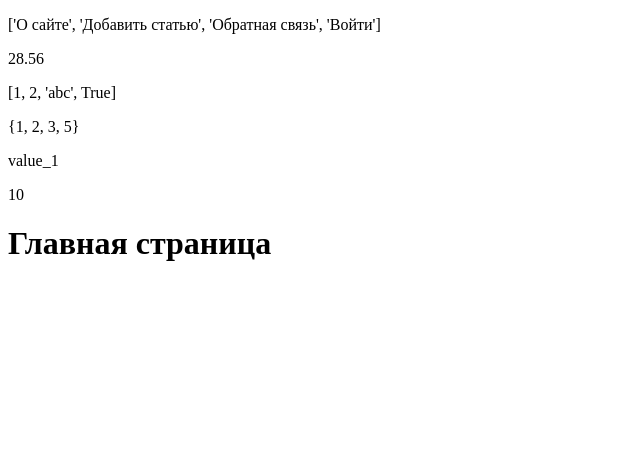
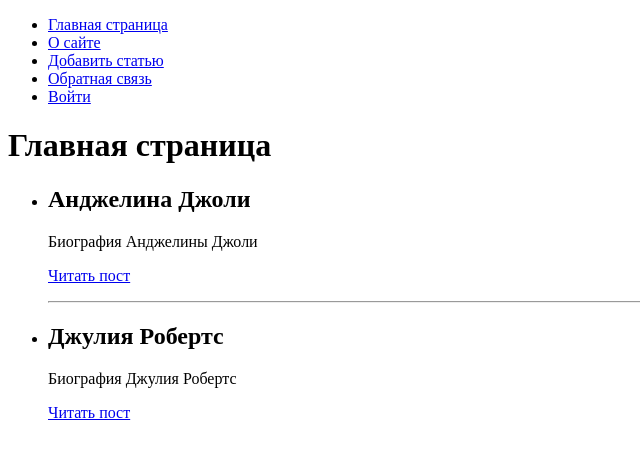
Before and after one commit to JackCodder/Django, a Django app: page / in a window 1280 px wide. Shown: the top 459 px of the page, without its empty margins (0-640 px from the left). Run offline with Django 4.2, Linux system fonts and the light colour scheme.

Commit message:
Стандартные щаблонные фильтры, шаблонные теги url, for if

```diff
--- a/django/sitewomen/women/templates/women/index.html
+++ b/django/sitewomen/women/templates/women/index.html
@@ -1,15 +1,36 @@
 <!DOCTYPE html>
+
 <head>
     <meta charset="UTF-8">
     <title>{{ title }}</title>
 </head>
+
 <body>
-<p >{{ menu }}</p>
-<p >{{ float }}</p>
-<p >{{ lst }}</p>
-<p >{{ set }}</p>
-<p >{{ dict.key_1 }}</p>
-<p >{{ obj.a }}</p>
-<h1>{{ title }}</h1>
+    <ul>
+        <li><a href="{% url 'home' %}">Главная страница</a></li>
+        {% for m in menu %}
+        {% if not forloop.last %}<li>{% else %}</li>
+        <li class="last">{% endif %}
+            <a href="{% url m.url_name %}">{{ m.title }}</a>
+        </li>
+        {% endfor%}
+    </ul>
+    <h1>{{ title }}</h1>
+
+    <ul>
+        {% for p in posts %}
+        {% if p.is_published %}
+        <li>
+            <h2>{{ p.title }}</h2>
+            <p>{{ p.content}}</p>
+            <p><a href="{% url 'post' p.id %}">Читать пост</a></p>
+            {% if not forloop.last %}
+            <hr>
+            {% endif %}
+        </li>
+        {% endif %}
+        {% endfor %}
+    </ul>
 </body>
+
 </html>
--- a/django/sitewomen/women/urls.py
+++ b/django/sitewomen/women/urls.py
@@ -5,9 +5,10 @@
 register_converter(converters.FourDigitYearConverter, 'year4')
 
 urlpatterns = [
-    path('', views.index, name='home'), #http://127.0.0.1:8000/
-    path('about/', views.about, name='about'), #http://127.0.0.1:8000/cats/2
-    path('cats/<int:cat_id>/', views.categories, name='cat_id'), #http://127.0.0.1:8000/cats/2
-    path('cats/<slug:cat_slug>/', views.categories_by_slug, name='cats'), #http://127.0.0.1:8000/cats/ad2
-    path('archive/<year4:year>/', views.archive, name='archive'), #http://127.0.0.1:8000/archive/2024
+    path('', views.index, name='home'),
+    path('about/', views.about, name='about'),
+    path('addpage/', views.addpage, name='add_page'),
+    path('contact/', views.contact, name='contact'),
+    path('login/', views.login, name='login'),
+    path('post/<int:post_id>/', views.show_post, name='post'),
 ]
--- a/django/sitewomen/women/views.py
+++ b/django/sitewomen/women/views.py
@@ -1,49 +1,45 @@
 from django.http import Http404, HttpResponse, HttpResponseNotFound
 from django.shortcuts import render, redirect
 from django.template.loader import render_to_string
+from django.template.defaultfilters import slugify
 
 
-menu = ["О сайте", "Добавить статью", "Обратная связь", "Войти"]
+menu = [{'title': "О сайте", 'url_name': 'about'},
+        {'title': "Добавить статью", 'url_name': 'add_page'},
+        {'title': "Обратная связь", 'url_name': 'contact'},
+        {'title': "Войти", 'url_name': 'login'}
+]
 
 
-class MyClass:
-    def __init__(self, a, b):
-        self.a = a
-        self.b = b
+data_db = [
+    {'id': 1, 'title': 'Анджелина Джоли', 'content': 'Биография Анджелины Джоли', 'is_published': True},
+    {'id': 2, 'title': 'Марго Робби', 'content': 'Биография Марго Робби', 'is_published': False},
+    {'id': 3, 'title': 'Джулия Робертс', 'content': 'Биография Джулия Робертс', 'is_published': True},
+]
 
 
-def index(request): #HttpRequest
-    # t = render_to_string('women/index.html')
-    # return HttpResponse(t) # текстовый вариант шаблона
-    data = {'title': 'Главная страница',
-            'menu': menu,
-            'float': 28.56,
-            'lst': [1, 2, 'abc', True],
-            'set': {1, 2, 3, 2, 5},
-            'dict': {'key_1': 'value_1', 'key_2': 'value_2'},
-            'obj': MyClass(10, 20),
-            }
+def index(request):
+    data = {
+        'title': 'Главная страница',
+        'menu': menu,
+        'posts': data_db,
+    }
     return render(request, 'women/index.html', context=data)
-
 
 def about(request):
     return render(request, 'women/about.html', {'title': 'О сайте'})
 
+def show_post(request, post_id):
+    return HttpResponse(f'Отображение статьи с id = {post_id}')
 
-def categories(reques, cat_id):
-    return HttpResponse(f'<h1>Статьи по категориям</h1><p>id:{cat_id}</p>')
+def addpage(request):
+    return HttpResponse("Добавление статьи")
 
+def contact(request):
+    return HttpResponse("Обратная связь")
 
-def categories_by_slug(request, cat_slug):
-    if request.POST:
-        print(request.POST)
-    return HttpResponse(f'<h1>Статьи по категориям</h1><p>slug:{cat_slug}</p>')
-
-
-def archive(request, year):
-    if year > 2024:
-        return redirect('cats', 'music')
-    return HttpResponse((f"<h1>Архив по годам</h1><p >{year}</p>"))
+def login(request):
+    return HttpResponse("Авторизация")
 
 def page_not_found(request, exception):
     return HttpResponseNotFound('<h1>Страница не найдена</h1>')
```
